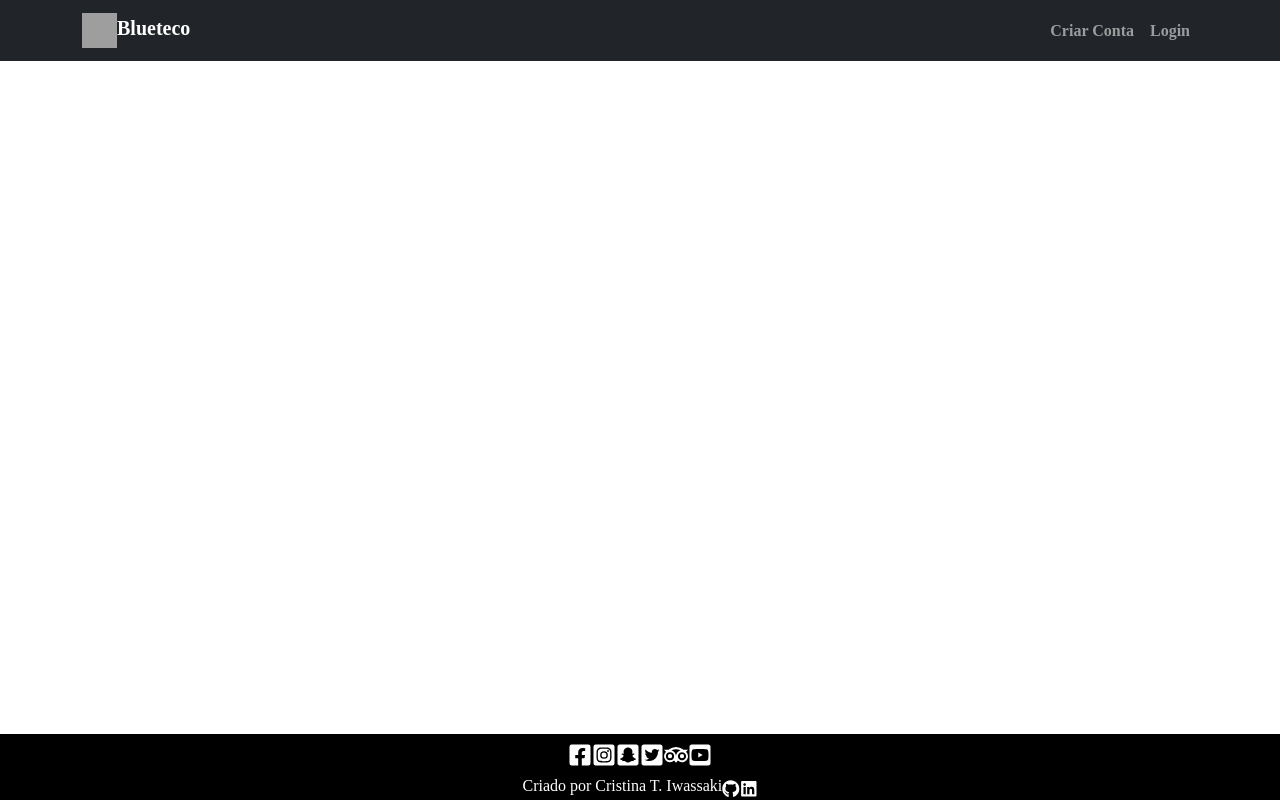
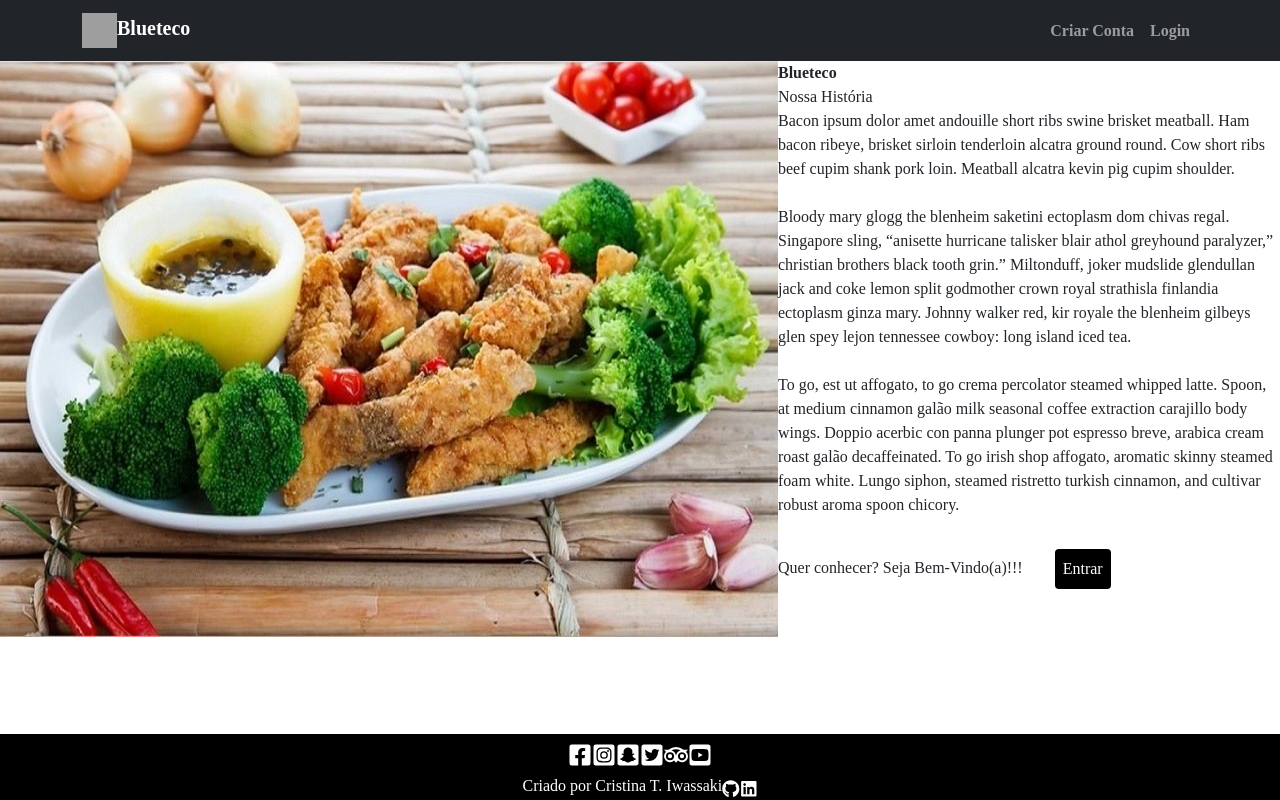
Before and after one commit to c-Tos1wa/blueteco, a React (Vite) app in the folder blueteco_front/: page / in a window 1280 px wide. Built offline with nearby package versions, Linux system fonts and the light colour scheme; grey boxes are pictures that could not be loaded; a web font is replaced by a local one.

Commit message:
página inicial

```diff
--- /dev/null
+++ b/blueteco_front/src/pages/Home/index.jsx
@@ -0,0 +1,56 @@
+import styled from 'styled-components'
+import food from '../../assets/comida-boteco.jpeg'
+import { Button } from 'react-bootstrap'
+
+const Front = styled.img`
+  width: auto;
+`
+
+const Main = styled.div`
+  display: flex;
+`
+const Enter = styled(Button)`
+  color: #fff;
+  background-color: #000;
+  padding: 0.5rem;
+  border: none;
+  margin: 2rem;
+
+  &:hover{
+    background-color: #000;
+    color: #fff;
+    box-shadow: 5px 10px #696969;
+  }
+`
+
+export const Home = () => {
+  return (
+    <Main>
+      <Front src={food} alt="Foto de comida de boteco" />
+      <p>
+        <strong>Blueteco</strong>
+        <br />Nossa História
+        <br />
+        Bacon ipsum dolor amet andouille short ribs swine brisket meatball.
+        Ham bacon ribeye, brisket sirloin tenderloin alcatra ground round. Cow short ribs beef cupim shank pork loin.
+        Meatball alcatra kevin pig cupim shoulder.
+        <br />
+        <br />
+        Bloody mary glogg the blenheim saketini ectoplasm dom chivas regal.
+        Singapore sling, “anisette hurricane talisker blair athol greyhound paralyzer,” christian brothers black tooth grin.”
+        Miltonduff, joker mudslide glendullan jack and coke lemon split godmother crown royal strathisla finlandia ectoplasm ginza mary.
+        Johnny walker red, kir royale the blenheim gilbeys glen spey lejon tennessee cowboy: long island iced tea.
+        <br />
+        <br />
+        To go, est ut affogato, to go crema percolator steamed whipped latte.
+        Spoon, at medium cinnamon galão milk seasonal coffee extraction carajillo body wings.
+        Doppio acerbic con panna plunger pot espresso breve, arabica cream roast galão decaffeinated.
+        To go irish shop affogato, aromatic skinny steamed foam white. Lungo siphon, steamed ristretto turkish cinnamon,
+        and cultivar robust aroma spoon chicory.
+        <br />
+        Quer conhecer? Seja Bem-Vindo(a)!!!
+        <Enter href="/login">Entrar</Enter>
+      </p>
+    </Main>
+  )
+}
--- a/blueteco_front/src/pages/Login/index.jsx
+++ b/blueteco_front/src/pages/Login/index.jsx
@@ -38,12 +38,12 @@ export const Login = () => {
   return (
     <Main>
       <h2>Entrar</h2>
-      <p>Não tem uma conta? Acesse <a href="#">aqui</a></p>
+      <p>Não tem uma conta? Acesse <a href="/criar_conta">aqui</a></p>
       <FormStyled>
         <Form.Control type="email" placeholder="Digite seu email" required />
         <Form.Control type="password" placeholder="Digite sua senha" required />
         <ButtonStyled type="submit">
-          Entrar
+          Login
         </ButtonStyled>
       </FormStyled>
     </Main>
--- a/blueteco_front/src/pages/SignUp/index.jsx
+++ b/blueteco_front/src/pages/SignUp/index.jsx
@@ -37,7 +37,7 @@ export const SignUp = () => {
   return (
     <Main>
       <h2>Criar conta</h2>
-      <p>Já tem uma conta? Acesse <a href="#">aqui</a></p>
+      <p>Já tem uma conta? Acesse <a href="/login">aqui</a></p>
       <FormStyled>
         <Form.Control type="text" placeholder="Digite seu nome" required/>
         <Form.Control type="text" placeholder="Digite seu sobrenome" required/>
@@ -47,7 +47,7 @@ export const SignUp = () => {
         <Form.Control type="password" placeholder="Digite sua senha" required />
         <Form.Control type="password" placeholder="Confirme sua senha" required />
         <ButtonStyled type="submit">
-          Entrar
+          Criar
         </ButtonStyled>
       </FormStyled>
     </Main>
```
Also changed, not shown: blueteco_front/src/App.jsx (+6 -4 lines), blueteco_front/src/assets/comida-boteco.jpeg (added).
